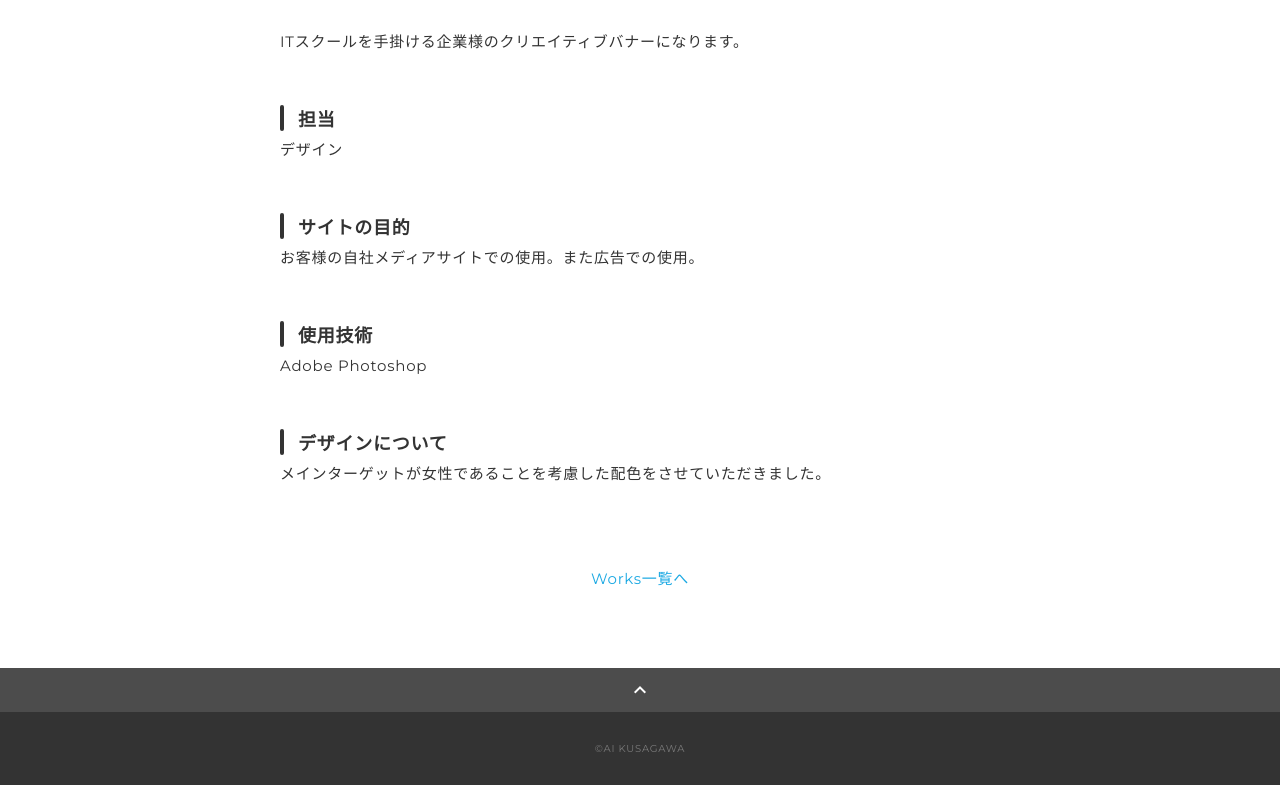
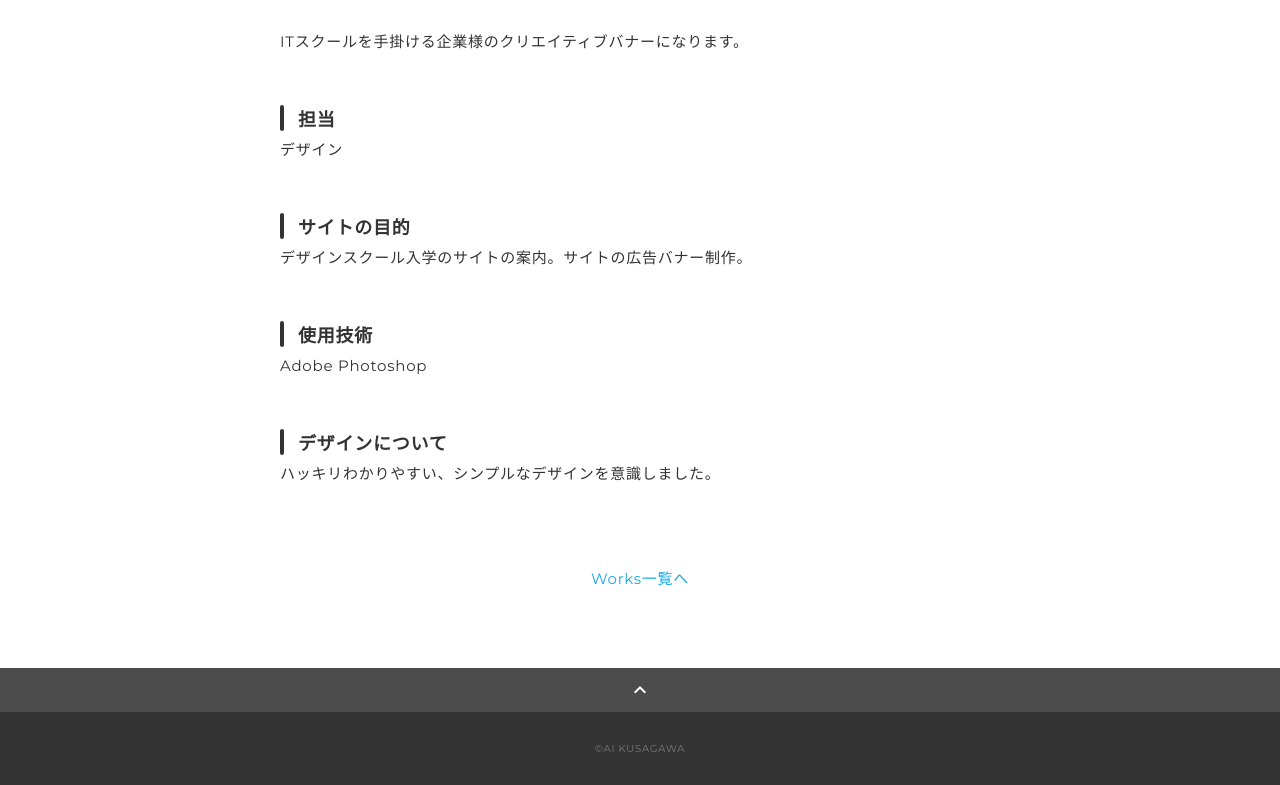
Before and after one commit to aikusagawa1492/portfolio, a plain HTML site: page works-4.html in a window 1280 px wide. Shown: the part 817-1602 px from the top of the page. Drawn offline with nearby package versions, Linux system fonts and the light colour scheme.

Commit message:
works4サイト目的とデザインについてを変更

```diff
--- a/works-4.html
+++ b/works-4.html
@@ -48,12 +48,12 @@
             <h3>担当</h3>
             <p>デザイン</p>
             <h3>サイトの目的</h3>
-            <p>お客様の自社メディアサイトでの使用。また広告での使用。</p>
+            <p>デザインスクール入学のサイトの案内。サイトの広告バナー制作。</p>
             <h3>使用技術</h3>
             <p>Adobe Photoshop</p>
             <h3>デザインについて</h3>
             <p>
-              メインターゲットが女性であることを考慮した配色をさせていただきました。
+              ハッキリわかりやすい、シンプルなデザインを意識しました。
             </p>
           </div>
           <div class="home-link">
```
